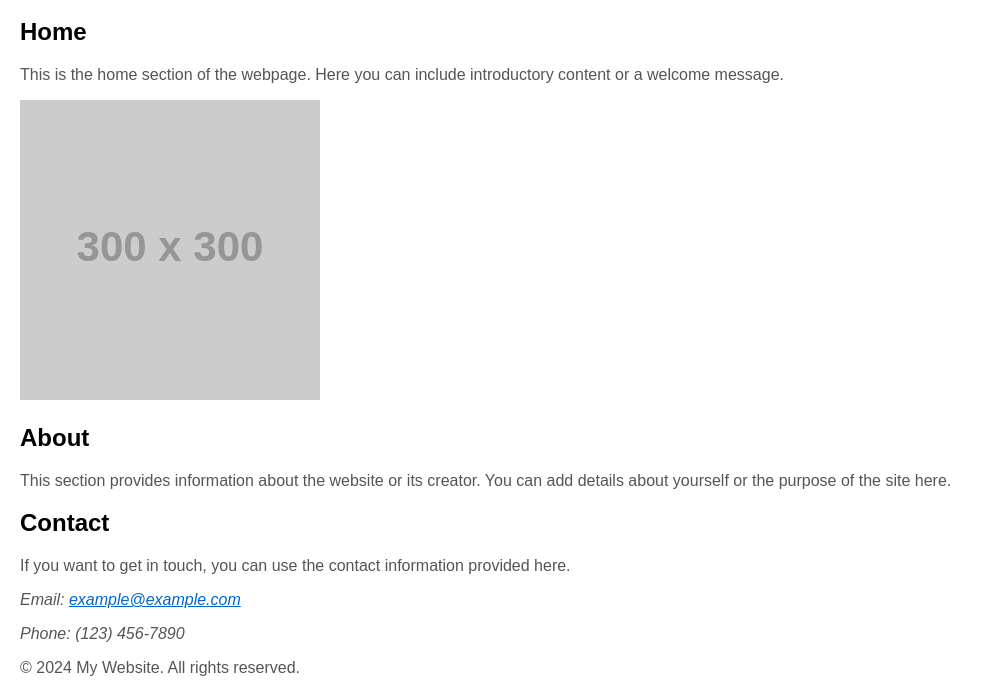
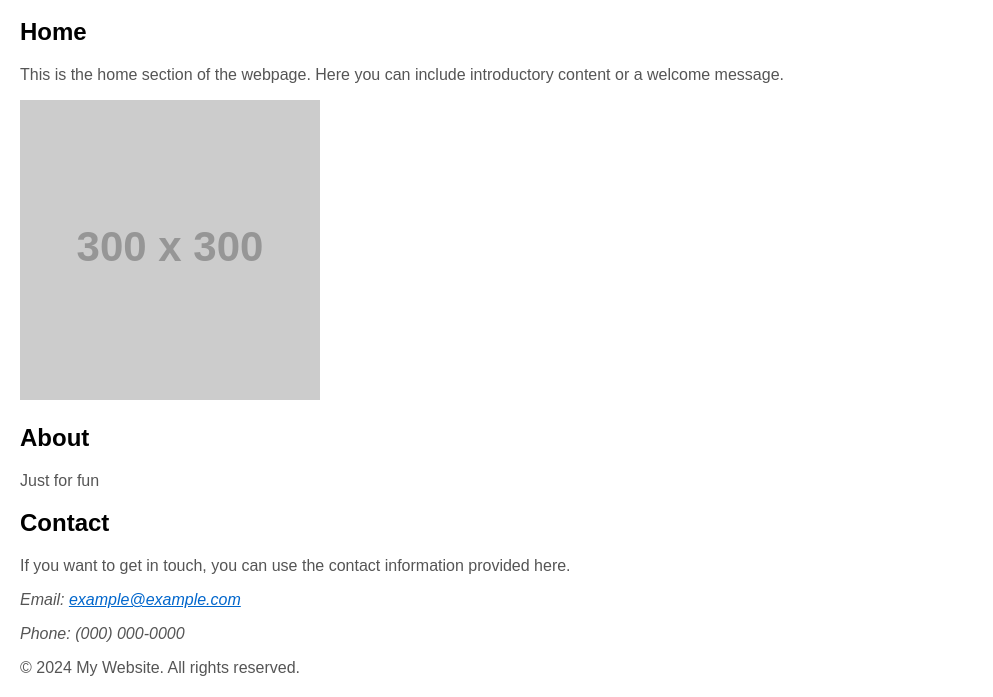
Before and after one commit to github4vj/mywebsite, a plain HTML site: page index.html in a window 1280 px wide. Shown: the part 136-833 px from the top of the page, without its empty margins (0-993 px from the left). Drawn offline with Linux system fonts and the light colour scheme; placeholder pictures from the web are drawn by us.

Commit message:
Update index.html

```diff
--- a/index.html
+++ b/index.html
@@ -42,15 +42,15 @@
 
         <section id="about">
             <h2>About</h2>
-            <p>This section provides information about the website or its creator. You can add details about yourself or the purpose of the site here.</p>
+            <p>Just for fun</p>
         </section>
 
         <section id="contact">
             <h2>Contact</h2>
             <p>If you want to get in touch, you can use the contact information provided here.</p>
             <address>
-                <p>Email: <a href="mailto:example@example.com">example@example.com</a></p>
-                <p>Phone: (123) 456-7890</p>
+                <p>Email: <a href="mailto:sorry@nosupport.com">example@example.com</a></p>
+                <p>Phone: (000) 000-0000</p>
             </address>
         </section>
     </main>
```
